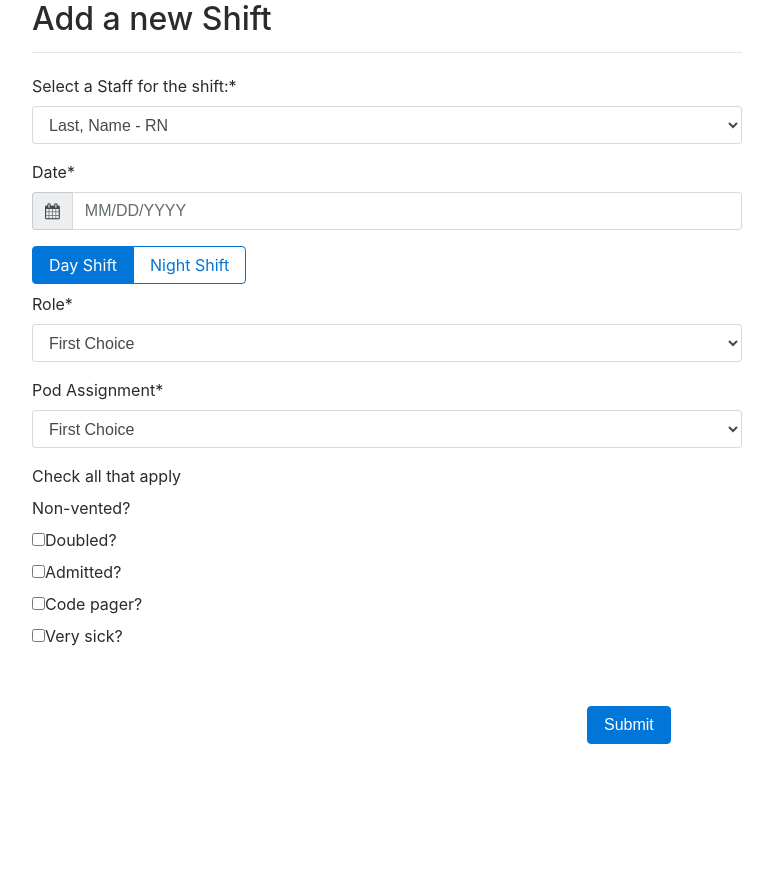
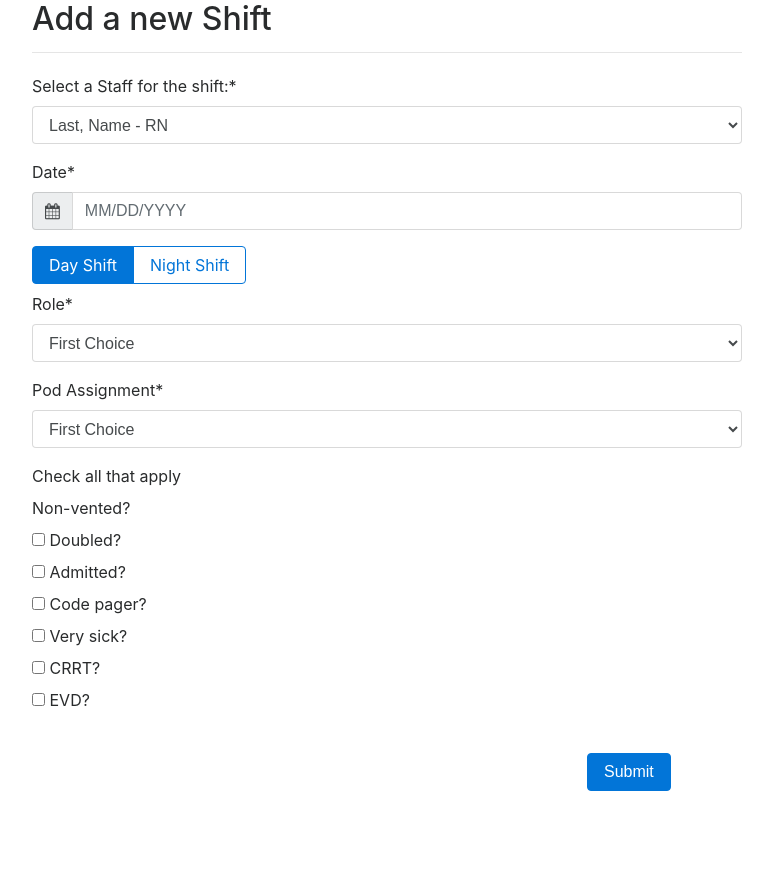
Before and after one commit to neenjaw/ICU-Shift-Tracker, a PHP site: page /add-shift.php in a window 1280 px wide. Shown: the part 299-1178 px from the top of the page, without its empty margins (253-1026 px from the left). Before the commit the page ends 1043 px from the top, so only its background shows below. Run offline with PHP 8.4, Linux system fonts and the light colour scheme; the visitor is signed in with stand-in values (Sample User, id 1); data comes from the database, SQL or seed files in the repository; some libraries are stand-ins or nearby versions.

Commit message:
added a few check boxes

```diff
--- a/add-shift.php
+++ b/add-shift.php
@@ -109,11 +109,13 @@ if (!isset($_SESSION['user_session'])) {
             <div class="col-sm-8 form-group">
               <label class="control-label ">Check all that apply</label>
               <div class=" ">
-                <div class="checkbox"><label class="checkbox"><nput name="checkbox" type="checkbox" value="Non-vented?"/>Non-vented?</label></div>
-                <div class="checkbox"><label class="checkbox"><input name="checkbox" type="checkbox" value="Doubled?"/>Doubled?</label></div>
-                <div class="checkbox"><label class="checkbox"><input name="checkbox" type="checkbox" value="Admitted?"/>Admitted?</label></div>
-                <div class="checkbox"><label class="checkbox"><input name="checkbox" type="checkbox" value="Code pager?"/>Code pager?</label></div>
-                <div class="checkbox"><label class="checkbox"><input name="checkbox" type="checkbox" value="Very sick?"/>Very sick?</label></div>
+                <div class="checkbox"><label class="checkbox"><nput name="checkbox" type="checkbox" value="Non-vented?"/> Non-vented?</label></div>
+                <div class="checkbox"><label class="checkbox"><input name="checkbox" type="checkbox" value="Doubled?"/> Doubled?</label></div>
+                <div class="checkbox"><label class="checkbox"><input name="checkbox" type="checkbox" value="Admitted?"/> Admitted?</label></div>
+                <div class="checkbox"><label class="checkbox"><input name="checkbox" type="checkbox" value="Code pager?"/> Code pager?</label></div>
+                <div class="checkbox"><label class="checkbox"><input name="checkbox" type="checkbox" value="Very sick?"/> Very sick?</label></div>
+                <div class="checkbox"><label class="checkbox"><input name="checkbox" type="checkbox" value="Very sick?"/> CRRT?</label></div>
+                <div class="checkbox"><label class="checkbox"><input name="checkbox" type="checkbox" value="Very sick?"/> EVD?</label></div>
               </div>
             </div>
 
@@ -121,18 +123,6 @@ if (!isset($_SESSION['user_session'])) {
           <div class="row justify-content-center">
 
             <div class="col-sm-8 form-group">
-            </div>
-
-          </div>
-
-
-
-          <div class="row justify-content-center">
-
-            <div class="col-sm-4 form-group">
-            </div>
-
-            <div class="col-sm-4 form-group">
             </div>
 
           </div>
```
